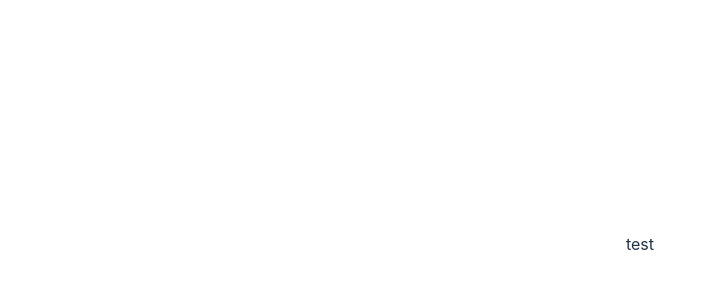
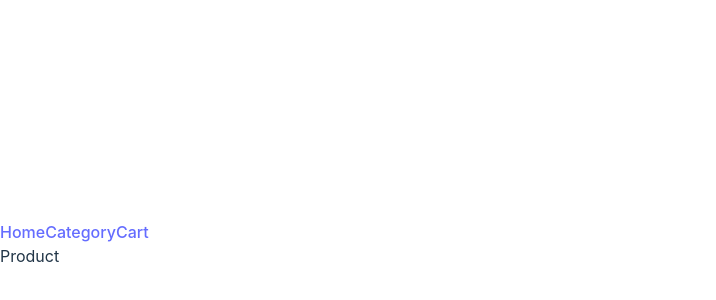
Before and after one commit to getssh/online-shop, a React (Vite) app: page /category in a window 1280 px wide. Shown: the part 156-456 px from the top of the page, without its empty margins (0-716 px from the left). Built offline with nearby package versions, Linux system fonts and the light colour scheme.

Commit message:
Add components placeholder and setup router for comp

```diff
--- a/src/App.jsx
+++ b/src/App.jsx
@@ -1,15 +1,19 @@
-import { useState } from 'react'
-import reactLogo from './assets/react.svg'
-import viteLogo from '/vite.svg'
-import './App.css'
+import {Route, Routes, BrowserRouter} from 'react-router-dom';
+import Home from './components/Home';
+import Product from './components/Product';
+import Cart from './components/Cart';
+import Navigation from './components/Navigation';
 
 function App() {
-  const [count, setCount] = useState(0)
-
   return (
-    <div>
-      <h2>test</h2>
-    </div>
+      <BrowserRouter>
+      <Navigation />
+        <Routes>
+          <Route index path='/' element={<Home />}/>
+          <Route path='/category' element={<Product />}/>
+          <Route path='/cart' element={<Cart />}/>
+        </Routes>
+      </BrowserRouter>
   )
 }
 
--- a/src/components/Cart.jsx
+++ b/src/components/Cart.jsx
@@ -0,0 +1,8 @@
+
+const Cart = () => {
+  return (
+    <div>Cart</div>
+  )
+}
+
+export default Cart;
--- a/src/components/Home.jsx
+++ b/src/components/Home.jsx
@@ -0,0 +1,8 @@
+
+const Home = () => {
+  return (
+    <div>Home</div>
+  )
+}
+
+export default Home;
--- a/src/components/Product.jsx
+++ b/src/components/Product.jsx
@@ -0,0 +1,8 @@
+
+const Product = () => {
+  return (
+    <div>Product</div>
+  )
+}
+
+export default Product;
```
